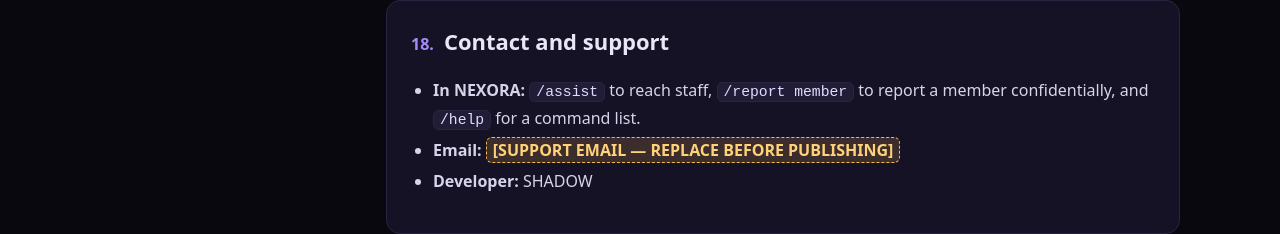
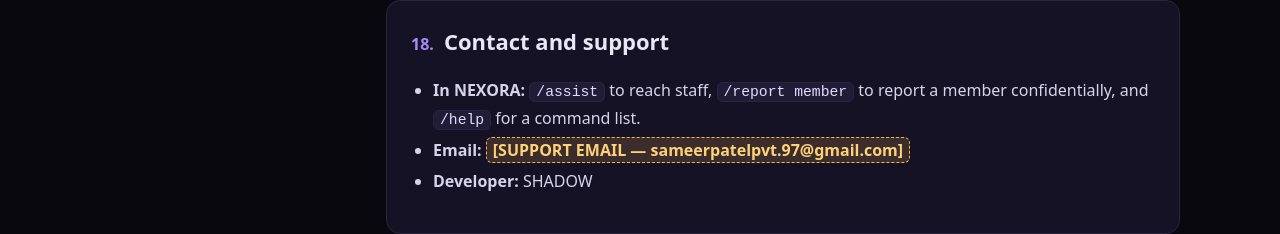
Before and after one commit to SameerPatel97/nexus-legal, a plain HTML site: page terms.html in a window 1280 px wide. Shown: the part 6532-6766 px from the top of the page. Drawn offline with Linux system fonts and the light colour scheme.

Commit message:
Update support email in terms.html

```diff
--- a/terms.html
+++ b/terms.html
@@ -227,7 +227,7 @@ NEXUS after an update means you accept the updated Terms.</p>
 <section id="contact" aria-labelledby="contact-h"><h2 id="contact-h"><span class="n">18.</span> Contact and support</h2>
 <ul>
 <li><b>In NEXORA:</b> <code>/assist</code> to reach staff, <code>/report member</code> to report a member confidentially, and <code>/help</code> for a command list.</li>
-<li><b>Email:</b> <span class="ph">[SUPPORT EMAIL — REPLACE BEFORE PUBLISHING]</span></li>
+<li><b>Email:</b> <span class="ph">[SUPPORT EMAIL — sameerpatelpvt.97@gmail.com]</span></li>
 <li><b>Developer:</b> SHADOW</li>
 </ul>
 </section>
```
